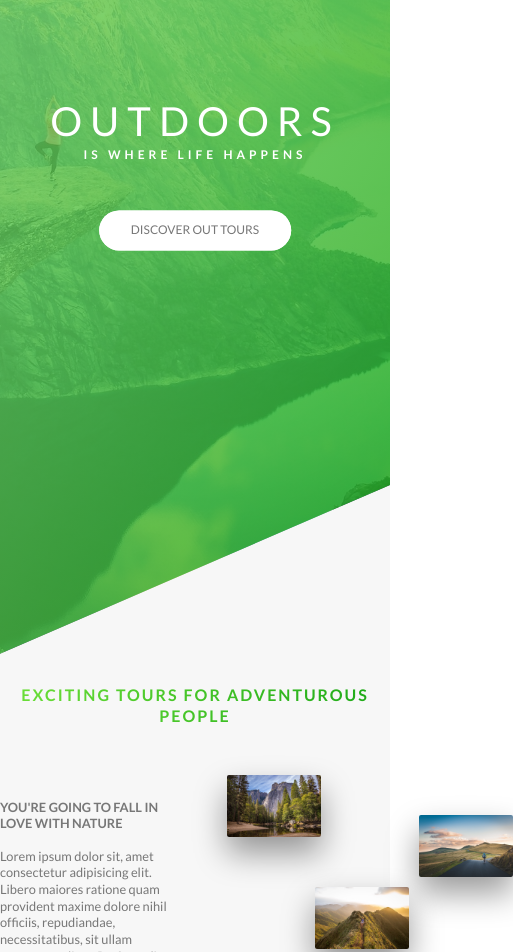
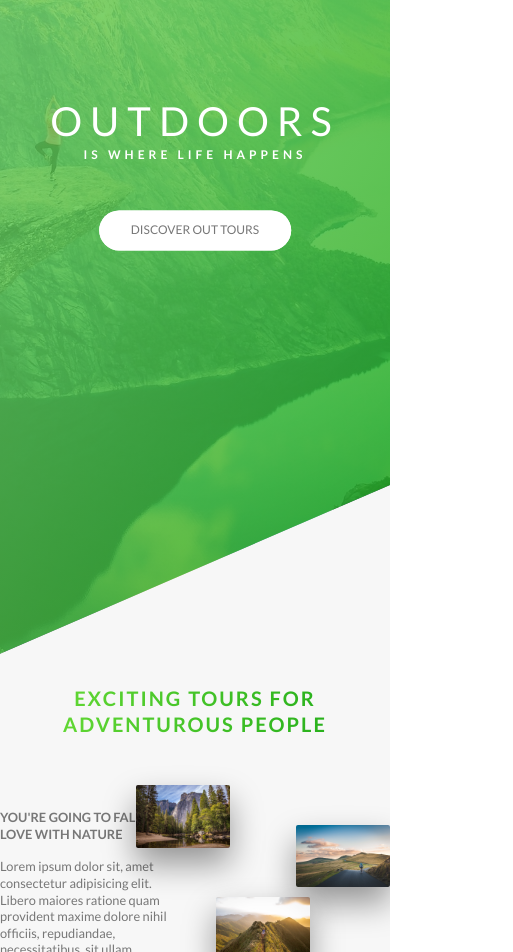
Before and after one commit to neirongkuifa/neirongkuifa.github.io, a website: page index.html in a window 390 px wide. Shown: the part 148-1100 px from the top of the page, 513 px wide, since content can reach past the window. Drawn offline with Linux system fonts and the light colour scheme.

Commit message:
Finish Base Responsive

```diff
--- a/sass/base/_typography.scss
+++ b/sass/base/_typography.scss
@@ -49,11 +49,11 @@
 	transition: all 0.2s;
 
 	@include respond(tab-port) {
-		font-size: 2.5rem;
+		font-size: 3rem;
 	}
 
 	@include respond(phone) {
-		font-size: 2rem;
+		font-size: 2.5rem;
 	}
 
 	&:hover {
--- a/sass/components/_composition.scss
+++ b/sass/components/_composition.scss
@@ -11,14 +11,14 @@
 
 		&--p1 {
 			top: -2rem;
-			left: 1rem;
+			right: 20rem;
 		}
 		&--p2 {
-			left: 25rem;
+			right: 0rem;
 			top: 3rem;
 		}
 		&--p3 {
-			left: 12rem;
+			right: 10rem;
 			top: 12rem;
 		}
 	}
```
Also changed, not shown: css/style.css.
